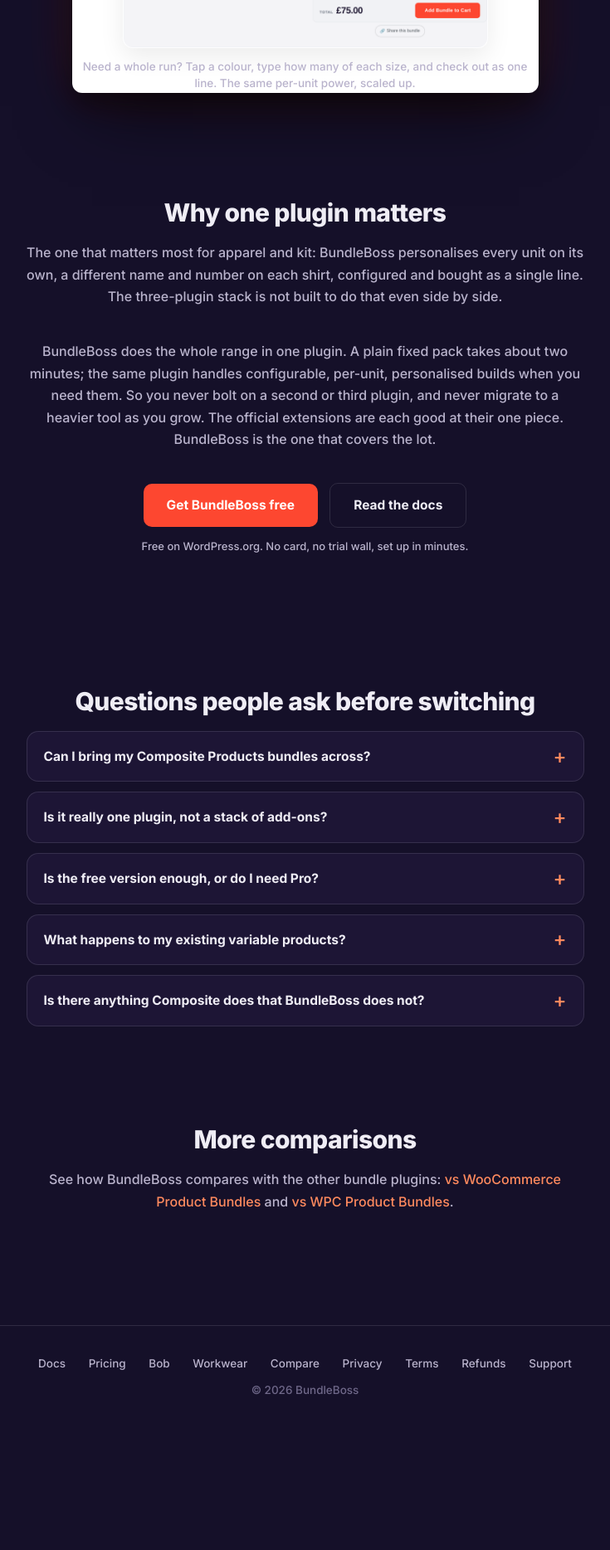
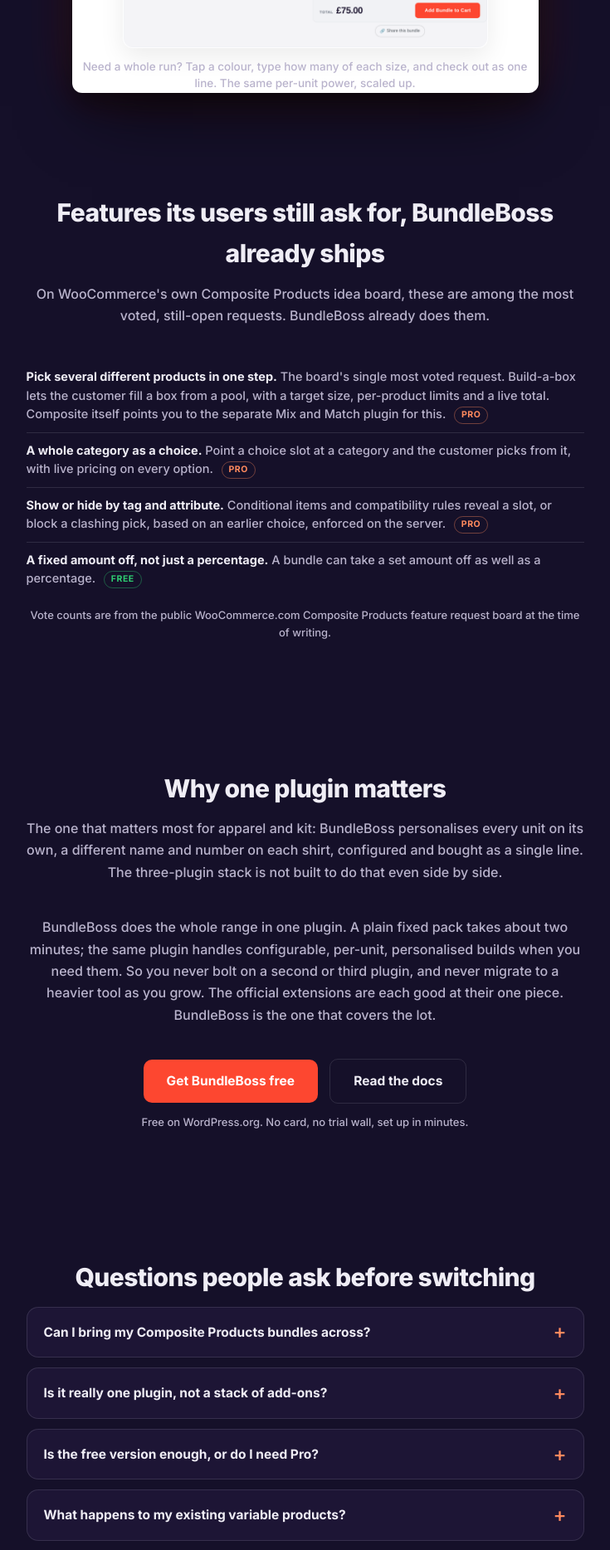
Before and after one commit to BundleBoss/website, a Jekyll site: the page composite-products-alternative/index.html, which Jekyll copies as it is, in a window 1280 px wide. Shown: the part 3458-5326 px from the top of the page at 83% size, without its empty margins (265-1000 px from the left). Built offline with Jekyll 4.4.1, drawn with Linux system fonts in a browser that asks for light colours; before the commit the page ends 5178 px from its top, so only the background shows below that.

Commit message:
Comparison pages: add a sourced idea-board section
On the Product Bundles and Composite pages, add a tier-tagged list of the most-voted, still-open requests on each rival's WooCommerce.com idea board that BundleBoss already ships. New .ask-tag pill class avoids the .tier pricing-card collision and is theme-aware (light + dark).

```diff
--- a/composite-products-alternative/index.html
+++ b/composite-products-alternative/index.html
@@ -33,6 +33,15 @@
   .shot { margin: 8px auto; }
   .shot img { display: block; width: 100%; max-width: 440px; margin: 0 auto; border: 1px solid var(--line); border-radius: 12px; box-shadow: 0 10px 30px rgba(0,0,0,.08); }
   .shot figcaption { text-align: center; color: var(--muted); font-size: 13.5px; line-height: 1.5; margin: 12px auto 0; max-width: 560px; }
+  .ask-list { margin: 10px 0 0; padding: 0; list-style: none; }
+  .ask-list li { padding: 10px 0; border-bottom: 1px solid var(--line); color: var(--muted); font-size: 14.5px; line-height: 1.55; }
+  .ask-list li:last-child { border-bottom: 0; }
+  .ask-list li strong { color: var(--text); }
+  .ask-tag { display: inline-block; font-size: 10.5px; font-weight: 700; text-transform: uppercase; letter-spacing: .05em; line-height: 1.6; padding: 1px 8px; border-radius: 100px; margin-left: 6px; vertical-align: middle; white-space: nowrap; border: 1px solid transparent; }
+  .ask-tag.free { color: #2ecc71; border-color: rgba(46,204,113,.4); }
+  .ask-tag.pro { color: var(--coral2); border-color: rgba(255,138,94,.4); }
+  html[data-theme="light"] .ask-tag.free { color: #1a9c54; border-color: rgba(26,156,84,.35); }
+  html[data-theme="light"] .ask-tag.pro { color: var(--coral2); border-color: rgba(212,56,31,.35); }
 </style>
 </head>
 <body>
@@ -174,6 +183,18 @@
 </section>
 
 <section class="wrap narrow">
+  <h2 class="section-title">Features its users still ask for, BundleBoss already ships</h2>
+  <p class="section-sub">On WooCommerce's own Composite Products idea board, these are among the most voted, still-open requests. BundleBoss already does them.</p>
+  <ul class="ask-list">
+    <li><strong>Pick several different products in one step.</strong> The board's single most voted request. Build-a-box lets the customer fill a box from a pool, with a target size, per-product limits and a live total. Composite itself points you to the separate Mix and Match plugin for this. <span class="ask-tag pro">Pro</span></li>
+    <li><strong>A whole category as a choice.</strong> Point a choice slot at a category and the customer picks from it, with live pricing on every option. <span class="ask-tag pro">Pro</span></li>
+    <li><strong>Show or hide by tag and attribute.</strong> Conditional items and compatibility rules reveal a slot, or block a clashing pick, based on an earlier choice, enforced on the server. <span class="ask-tag pro">Pro</span></li>
+    <li><strong>A fixed amount off, not just a percentage.</strong> A bundle can take a set amount off as well as a percentage. <span class="ask-tag free">Free</span></li>
+  </ul>
+  <p class="section-sub" style="margin-top:12px;font-size:13px">Vote counts are from the public WooCommerce.com Composite Products feature request board at the time of writing.</p>
+</section>
+
+<section class="wrap narrow">
   <h2 class="section-title">Why one plugin matters</h2>
   <p class="section-sub">The one that matters most for apparel and kit: BundleBoss personalises every unit on its own, a different name and number on each shirt, configured and bought as a single line. The three-plugin stack is not built to do that even side by side.</p>
   <p class="section-sub" style="margin-top:12px">BundleBoss does the whole range in one plugin. A plain fixed pack takes about two minutes; the same plugin handles configurable, per-unit, personalised builds when you need them. So you never bolt on a second or third plugin, and never migrate to a heavier tool as you grow. The official extensions are each good at their one piece. BundleBoss is the one that covers the lot.</p>
```
Also changed, not shown: woocommerce-product-bundles-alternative/index.html (+21 -0 lines).
